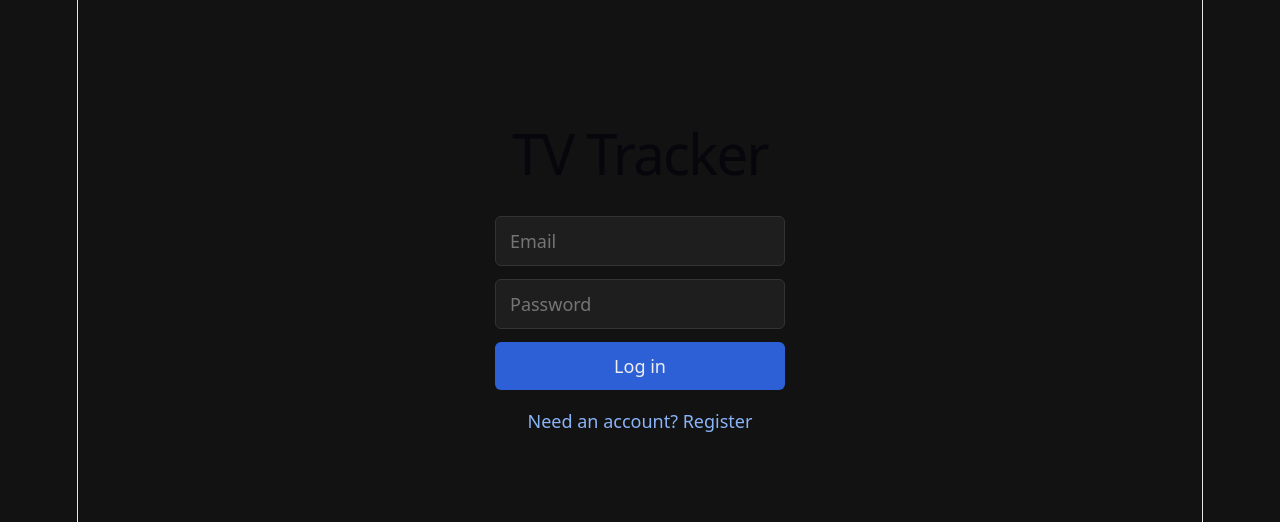
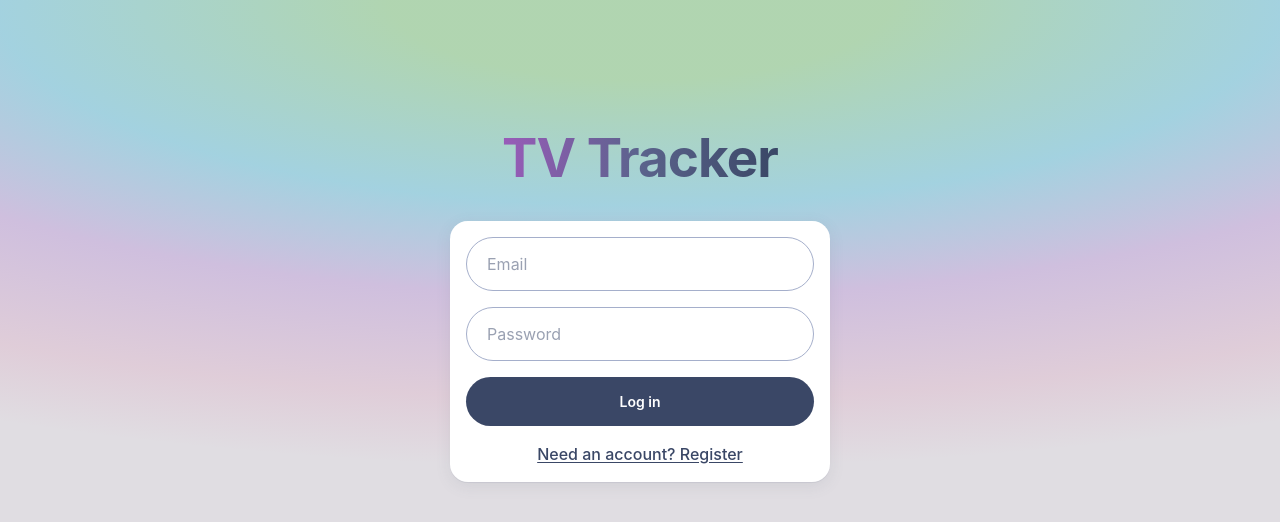
Before and after one commit to larisssssa/tv-tracker, a React (Vite) app in the folder frontend/: page /login in a window 1280 px wide. Shown: the top 522 px of the page. Built offline with nearby package versions, Linux system fonts and the light colour scheme.

Commit message:
new css design

```diff
--- a/frontend/src/App.css
+++ b/frontend/src/App.css
@@ -1,162 +1,415 @@
-* {
-  box-sizing: border-box;
-}
-
-body {
-  margin: 0;
-  font-family: system-ui, sans-serif;
-  background: #121212;
-  color: #eee;
-}
+/* ---------- Navigation ---------- */
 
 .navbar {
   display: flex;
-  gap: 1.5rem;
   align-items: center;
-  padding: 1rem 2rem;
-  background: #1a1a1a;
-  border-bottom: 1px solid #2a2a2a;
+  gap: var(--spacing-32);
+  max-width: var(--page-max-width);
+  margin: 0 auto;
+  width: 100%;
+  padding: var(--spacing-32) var(--spacing-32) 0;
+}
+
+.wordmark {
+  display: flex;
+  align-items: center;
+  gap: 10px;
+  font-size: var(--text-heading-sm);
+  font-weight: var(--font-weight-bold);
+  letter-spacing: var(--tracking-heading-sm);
+  color: var(--color-midnight-ink);
+  text-decoration: none;
+  margin-right: auto;
+}
+
+.wordmark-icon {
+  width: 28px;
+  height: 28px;
+  border-radius: 8px;
+  background: var(--gradient-headline);
+  flex-shrink: 0;
 }
 
 .navbar a {
-  color: #eee;
   text-decoration: none;
-  font-weight: 600;
+  font-size: var(--text-caption);
+  font-weight: var(--font-weight-medium);
+  color: var(--color-midnight-ink);
 }
 
+.navbar a.active {
+  color: var(--color-aurora-magenta);
+}
+
+/* ---------- Page shell ---------- */
+
 .content {
-  max-width: 720px;
+  max-width: var(--page-max-width);
   margin: 0 auto;
-  padding: 2rem;
+  width: 100%;
+  padding: var(--spacing-40) var(--spacing-32) var(--spacing-96);
+  flex: 1;
+}
+
+/* ---------- Buttons ---------- */
+
+.btn {
+  font: inherit;
+  font-size: var(--text-caption);
+  font-weight: var(--font-weight-semibold);
+  border-radius: var(--radius-buttons);
+  padding: 14px 30px;
+  border: none;
+  cursor: pointer;
+  transition: opacity 0.15s ease, transform 0.15s ease;
+  white-space: nowrap;
+}
+
+.btn:disabled {
+  opacity: 0.45;
+  cursor: not-allowed;
+}
+
+.btn:not(:disabled):active {
+  transform: scale(0.98);
+}
+
+.btn-primary {
+  background: var(--color-tidewater-navy);
+  color: var(--color-paper-white);
+}
+
+.btn-ghost {
+  background: transparent;
+  color: var(--color-midnight-ink);
+  border: 1px solid var(--color-pebble);
+}
+
+.btn-small {
+  padding: 8px 18px;
+  font-size: 13px;
 }
 
 .link-button {
   background: none;
   border: none;
-  color: #8ab4f8;
+  color: var(--color-tidewater-navy);
   cursor: pointer;
   padding: 0;
   font: inherit;
+  font-weight: var(--font-weight-medium);
+  text-decoration: underline;
+  text-underline-offset: 2px;
 }
 
+.link-button:disabled {
+  opacity: 0.45;
+  cursor: not-allowed;
+}
+
+/* ---------- Inputs ---------- */
+
+.input {
+  font: inherit;
+  font-size: var(--text-body);
+  padding: 14px 20px;
+  border-radius: var(--radius-buttons);
+  border: 1px solid var(--color-silver-lining);
+  background: var(--color-paper-white);
+  color: var(--color-midnight-ink);
+}
+
+.input::placeholder {
+  color: var(--color-pebble);
+}
+
+.input:focus {
+  outline: none;
+  border-color: var(--color-aurora-magenta);
+}
+
+/* ---------- Cards ---------- */
+
+.card {
+  background: var(--surface-card);
+  border-radius: var(--radius-cards);
+  padding: var(--card-padding);
+  box-shadow: var(--shadow-md);
+}
+
+/* ---------- Auth page ---------- */
+
 .auth-page {
-  max-width: 320px;
-  margin: 4rem auto;
+  max-width: 380px;
+  margin: var(--spacing-88) auto 0;
   display: flex;
   flex-direction: column;
-  gap: 1rem;
+  align-items: center;
+  gap: var(--spacing-32);
   text-align: center;
 }
 
-.auth-page form {
+.auth-headline {
+  font-size: var(--text-heading-lg);
+  line-height: var(--leading-heading-lg);
+  letter-spacing: var(--tracking-heading-lg);
+  font-weight: var(--font-weight-bold);
+  background: var(--gradient-headline);
+  -webkit-background-clip: text;
+  background-clip: text;
+  color: transparent;
+}
+
+.auth-card {
+  width: 100%;
   display: flex;
   flex-direction: column;
-  gap: 0.75rem;
+  gap: var(--spacing-16);
 }
 
-input,
-button {
-  font: inherit;
-  padding: 0.6rem 0.8rem;
-  border-radius: 6px;
-  border: 1px solid #333;
-  background: #1e1e1e;
-  color: #eee;
-}
-
-button {
-  cursor: pointer;
-  background: #2d5fd6;
-  border: none;
-}
-
-button:disabled {
-  opacity: 0.5;
-  cursor: not-allowed;
+.auth-card form {
+  display: flex;
+  flex-direction: column;
+  gap: var(--spacing-16);
 }
 
 .error {
-  color: #ff6b6b;
+  color: var(--color-warm-red);
+  font-size: var(--text-caption);
 }
+
+/* ---------- Search page ---------- */
+
+.page-header {
+  margin-bottom: var(--spacing-40);
+}
+
+.page-title {
+  font-size: var(--text-heading-lg);
+  line-height: var(--leading-heading-lg);
+  letter-spacing: var(--tracking-heading-lg);
+  background: var(--gradient-headline);
+  -webkit-background-clip: text;
+  background-clip: text;
+  color: transparent;
+  margin-bottom: var(--spacing-8);
+}
+
+.page-subtitle {
+  font-size: var(--text-body);
+  color: var(--color-pebble);
+}
+
+.search-form {
+  display: flex;
+  gap: var(--spacing-16);
+  margin-bottom: var(--spacing-40);
+}
+
+.search-form .input {
+  flex: 1;
+}
+
+/* ---------- Show list / cards ---------- */
 
 .show-list {
   list-style: none;
   padding: 0;
+  margin: 0;
   display: flex;
   flex-direction: column;
-  gap: 1rem;
+  gap: var(--spacing-16);
 }
 
 .show-list-item {
   display: flex;
-  gap: 1rem;
+  gap: var(--spacing-16);
   align-items: center;
-  background: #1a1a1a;
-  padding: 1rem;
-  border-radius: 8px;
+  background: var(--surface-card);
+  padding: var(--card-padding);
+  border-radius: var(--radius-cards);
+  box-shadow: var(--shadow-md);
 }
 
 .show-list-item img {
-  width: 60px;
-  border-radius: 4px;
+  width: 64px;
+  height: 90px;
+  object-fit: cover;
+  border-radius: 12px;
+  flex-shrink: 0;
 }
 
-.show-list-item > div {
+.show-list-item .show-info {
   flex: 1;
+  min-width: 0;
 }
 
-.show-list-item a {
-  color: #8ab4f8;
-  font-weight: 600;
+.show-list-item .show-name {
+  font-size: var(--text-heading-sm);
+  font-weight: var(--font-weight-semibold);
+  letter-spacing: var(--tracking-heading-sm);
+  color: var(--color-midnight-ink);
   text-decoration: none;
 }
 
-.actions {
+.show-list-item .show-meta {
+  font-size: var(--text-caption);
+  color: var(--color-pebble);
+  margin-top: 4px;
+}
+
+.show-list-item .show-progress {
+  font-size: var(--text-caption);
+  color: var(--color-midnight-ink);
+  font-weight: var(--font-weight-medium);
+  margin-top: 6px;
+}
+
+.show-list-item .show-next-up {
+  font-size: 13px;
+  color: var(--color-aurora-magenta);
+  font-weight: var(--font-weight-medium);
+  margin-top: 2px;
+}
+
+.show-list-item .actions {
   display: flex;
   flex-direction: column;
-  gap: 0.5rem;
+  gap: var(--spacing-8);
+  align-items: flex-end;
+  flex-shrink: 0;
 }
+
+.empty-state {
+  text-align: center;
+  padding: var(--spacing-96) var(--spacing-16);
+  color: var(--color-pebble);
+}
+
+.empty-state a {
+  color: var(--color-tidewater-navy);
+  font-weight: var(--font-weight-medium);
+}
+
+/* ---------- Show detail page ---------- */
 
 .show-header {
   display: flex;
-  gap: 1.5rem;
-  margin-bottom: 2rem;
+  gap: var(--spacing-32);
+  margin-bottom: var(--section-gap);
 }
 
 .show-header img {
-  width: 150px;
-  border-radius: 8px;
+  width: 180px;
+  height: 260px;
+  object-fit: cover;
+  border-radius: var(--radius-cards);
+  box-shadow: var(--shadow-md);
+  flex-shrink: 0;
+}
+
+.show-header-info {
+  display: flex;
+  flex-direction: column;
+  gap: var(--spacing-16);
+  min-width: 0;
+}
+
+.show-header-title {
+  font-size: var(--text-heading-lg);
+  line-height: var(--leading-heading-lg);
+  letter-spacing: var(--tracking-heading-lg);
+  background: var(--gradient-headline);
+  -webkit-background-clip: text;
+  background-clip: text;
+  color: transparent;
+}
+
+.show-header-meta {
+  font-size: var(--text-body);
+  color: var(--color-pebble);
+}
+
+.show-header-info .actions {
+  display: flex;
+  align-items: center;
+  gap: var(--spacing-16);
+  flex-wrap: wrap;
+}
+
+.show-summary {
+  font-size: var(--text-body);
+  color: var(--color-midnight-ink);
+  line-height: 1.5;
+}
+
+.show-summary p {
+  color: inherit;
+  margin: 0;
+}
+
+/* ---------- Seasons / episodes ---------- */
+
+.season {
+  margin-bottom: var(--spacing-40);
 }
 
 .season-header {
   display: flex;
   align-items: center;
   justify-content: space-between;
-  gap: 1rem;
+  gap: var(--spacing-16);
+  margin-bottom: var(--spacing-16);
 }
 
-.season-header button {
-  font-size: 0.85em;
-  padding: 0.4rem 0.7rem;
+.season-header h3 {
+  font-size: var(--text-heading);
+  letter-spacing: var(--tracking-heading);
 }
 
 .season-actions {
   display: flex;
   align-items: center;
-  gap: 0.75rem;
+  gap: var(--spacing-16);
 }
 
 .episode-list {
   list-style: none;
   padding: 0;
+  margin: 0;
+  background: var(--surface-card);
+  border-radius: var(--radius-cards);
+  box-shadow: var(--shadow-md);
+  overflow: hidden;
 }
 
 .episode-list-item {
-  padding: 0.4rem 0;
-  border-bottom: 1px solid #2a2a2a;
+  padding: var(--spacing-16);
+  border-bottom: 1px solid var(--color-silver-lining);
+}
+
+.episode-list-item:last-child {
+  border-bottom: none;
+}
+
+.episode-list-item label {
+  display: flex;
+  align-items: baseline;
+  gap: 10px;
+  cursor: pointer;
+  font-size: var(--text-body);
+  color: var(--color-midnight-ink);
+}
+
+.episode-list-item input[type="checkbox"] {
+  width: 18px;
+  height: 18px;
+  accent-color: var(--color-aurora-magenta);
+  flex-shrink: 0;
 }
 
 .airdate {
-  color: #888;
-  font-size: 0.85em;
+  color: var(--color-pebble);
+  font-size: var(--text-caption);
+  margin-left: auto;
 }
--- a/frontend/src/App.tsx
+++ b/frontend/src/App.tsx
@@ -21,6 +21,10 @@ function NavBar() {
 
   return (
     <nav className="navbar">
+      <Link to="/my-shows" className="wordmark">
+        <span className="wordmark-icon" aria-hidden="true" />
+        TV Tracker
+      </Link>
       <Link to="/my-shows">My Shows</Link>
       <Link to="/search">Search</Link>
       <button
--- a/frontend/src/index.css
+++ b/frontend/src/index.css
@@ -1,111 +1,137 @@
 :root {
-  --text: #6b6375;
-  --text-h: #08060d;
-  --bg: #fff;
-  --border: #e5e4e7;
-  --code-bg: #f4f3ec;
-  --accent: #aa3bff;
-  --accent-bg: rgba(170, 59, 255, 0.1);
-  --accent-border: rgba(170, 59, 255, 0.5);
-  --social-bg: rgba(244, 243, 236, 0.5);
-  --shadow:
-    rgba(0, 0, 0, 0.1) 0 10px 15px -3px, rgba(0, 0, 0, 0.05) 0 4px 6px -2px;
+  /* Colors */
+  --color-aurora-magenta: #995bb9;
+  --color-deep-iris: #5b638c;
+  --color-midnight-ink: #1d2630;
+  --color-obsidian: #000000;
+  --color-lavender-mist: #e0dde2;
+  --color-paper-white: #ffffff;
+  --color-frost-shadow: #f0f0f0;
+  --color-pebble: #9aa1b2;
+  --color-silver-lining: #a5afcb;
+  --color-cloud-veil: #abbdcf;
+  --color-tidewater-navy: #3a4766;
+  --color-aurora-green: #69c966;
+  --color-warm-red: #c9564a;
+  --gradient-aurora: radial-gradient(
+    140% 119% at 50% 0%,
+    rgba(105, 201, 102, 0.4) 14%,
+    rgba(39, 187, 219, 0.33) 36%,
+    rgba(139, 71, 206, 0.2) 52%,
+    rgba(218, 64, 134, 0.1) 70%,
+    rgba(255, 149, 116, 0) 82%,
+    rgba(0, 0, 0, 0) 100%
+  );
+  --gradient-headline: linear-gradient(
+    90deg,
+    var(--color-aurora-magenta),
+    var(--color-deep-iris),
+    var(--color-tidewater-navy)
+  );
 
-  --sans: system-ui, 'Segoe UI', Roboto, sans-serif;
-  --heading: system-ui, 'Segoe UI', Roboto, sans-serif;
-  --mono: ui-monospace, Consolas, monospace;
+  /* Typography */
+  --font-sans: "averta standard", Inter, "General Sans", ui-sans-serif,
+    system-ui, -apple-system, "Segoe UI", Roboto, sans-serif;
 
-  font: 18px/145% var(--sans);
-  letter-spacing: 0.18px;
-  color-scheme: light dark;
-  color: var(--text);
-  background: var(--bg);
+  --text-caption: 14px;
+  --leading-caption: 1.4;
+  --tracking-caption: -0.25px;
+  --text-body: 16px;
+  --tracking-body: -0.011em;
+  --text-heading-sm: 19px;
+  --leading-heading-sm: 1.25;
+  --tracking-heading-sm: -0.06px;
+  --text-heading: 27px;
+  --leading-heading: 1.2;
+  --tracking-heading: -0.49px;
+  --text-heading-lg: 53px;
+  --leading-heading-lg: 1.15;
+  --tracking-heading-lg: -0.95px;
+  --text-display: 62px;
+  --leading-display: 1.05;
+  --tracking-display: -1.2px;
+
+  --font-weight-regular: 400;
+  --font-weight-medium: 500;
+  --font-weight-semibold: 600;
+  --font-weight-bold: 700;
+  --font-weight-extrabold: 800;
+
+  /* Spacing */
+  --spacing-8: 8px;
+  --spacing-16: 16px;
+  --spacing-32: 32px;
+  --spacing-40: 40px;
+  --spacing-88: 88px;
+  --spacing-96: 96px;
+
+  /* Layout */
+  --page-max-width: 1200px;
+  --section-gap: 80px;
+  --card-padding: 16px;
+  --element-gap: 16px;
+
+  /* Border Radius */
+  --radius-cards: 18px;
+  --radius-buttons: 100px;
+  --radius-asymmetric: 34px;
+  --radius-decorative: 22px;
+
+  /* Shadows */
+  --shadow-md: rgba(97, 110, 124, 0.114) 0px 4px 15px 0px,
+    rgba(255, 255, 255, 0.39) 0px 1px 1px 0px inset,
+    rgba(34, 50, 94, 0.08) 0px 1px 1px 0px;
+
+  /* Surfaces */
+  --surface-canvas: #e0dde2;
+  --surface-card: #ffffff;
+
+  font: var(--text-body) / 1.5 var(--font-sans);
+  letter-spacing: var(--tracking-body);
+  color-scheme: light;
+  color: var(--color-midnight-ink);
+  background: var(--surface-canvas);
   font-synthesis: none;
   text-rendering: optimizeLegibility;
   -webkit-font-smoothing: antialiased;
   -moz-osx-font-smoothing: grayscale;
-
-  @media (max-width: 1024px) {
-    font-size: 16px;
-  }
 }
 
-@media (prefers-color-scheme: dark) {
-  :root {
-    --text: #9ca3af;
-    --text-h: #f3f4f6;
-    --bg: #16171d;
-    --border: #2e303a;
-    --code-bg: #1f2028;
-    --accent: #c084fc;
-    --accent-bg: rgba(192, 132, 252, 0.15);
-    --accent-border: rgba(192, 132, 252, 0.5);
-    --social-bg: rgba(47, 48, 58, 0.5);
-    --shadow:
-      rgba(0, 0, 0, 0.4) 0 10px 15px -3px, rgba(0, 0, 0, 0.25) 0 4px 6px -2px;
-  }
-
-  #social .button-icon {
-    filter: invert(1) brightness(2);
-  }
-}
-
-#root {
-  width: 1126px;
-  max-width: 100%;
-  margin: 0 auto;
-  text-align: center;
-  border-inline: 1px solid var(--border);
-  min-height: 100svh;
-  display: flex;
-  flex-direction: column;
+* {
   box-sizing: border-box;
 }
 
 body {
   margin: 0;
+  min-height: 100svh;
+  background: var(--surface-canvas);
+  background-image: var(--gradient-aurora);
+  background-repeat: no-repeat;
+  background-position: top center;
+  background-size: 100% 480px;
+  background-attachment: fixed;
+}
+
+#root {
+  min-height: 100svh;
+  display: flex;
+  flex-direction: column;
 }
 
 h1,
-h2 {
-  font-family: var(--heading);
-  font-weight: 500;
-  color: var(--text-h);
-}
-
-h1 {
-  font-size: 56px;
-  letter-spacing: -1.68px;
-  margin: 32px 0;
-  @media (max-width: 1024px) {
-    font-size: 36px;
-    margin: 20px 0;
-  }
-}
-h2 {
-  font-size: 24px;
-  line-height: 118%;
-  letter-spacing: -0.24px;
-  margin: 0 0 8px;
-  @media (max-width: 1024px) {
-    font-size: 20px;
-  }
-}
-p {
+h2,
+h3 {
+  font-family: var(--font-sans);
+  font-weight: var(--font-weight-bold);
+  color: var(--color-midnight-ink);
   margin: 0;
 }
 
-code,
-.counter {
-  font-family: var(--mono);
-  display: inline-flex;
-  border-radius: 4px;
-  color: var(--text-h);
+p {
+  margin: 0;
+  color: var(--color-pebble);
 }
 
-code {
-  font-size: 15px;
-  line-height: 135%;
-  padding: 4px 8px;
-  background: var(--code-bg);
+a {
+  color: inherit;
 }
--- a/frontend/src/pages/AuthPage.tsx
+++ b/frontend/src/pages/AuthPage.tsx
@@ -31,9 +31,11 @@ export function AuthPage() {
 
   return (
     <div className="auth-page">
-      <h1>TV Tracker</h1>
+      <h1 className="auth-headline">TV Tracker</h1>
+      <div className="auth-card card">
         <form onSubmit={handleSubmit}>
           <input
+            className="input"
             type="email"
             placeholder="Email"
             value={email}
@@ -41,6 +43,7 @@ export function AuthPage() {
             required
           />
           <input
+            className="input"
             type="password"
             placeholder="Password"
             value={password}
@@ -49,7 +52,7 @@ export function AuthPage() {
             required
           />
           {error && <p className="error">{error}</p>}
-        <button type="submit" disabled={submitting}>
+          <button className="btn btn-primary" type="submit" disabled={submitting}>
             {mode === "login" ? "Log in" : "Register"}
           </button>
         </form>
@@ -60,5 +63,6 @@ export function AuthPage() {
           {mode === "login" ? "Need an account? Register" : "Have an account? Log in"}
         </button>
       </div>
+    </div>
   );
 }
```
Also changed, not shown: frontend/src/pages/MyShowsPage.tsx (+20 -9 lines), frontend/src/pages/SearchPage.tsx (+17 -6 lines), frontend/src/pages/ShowDetailPage.tsx (+17 -6 lines). Lines whose indentation alone changed are shown as unchanged.
